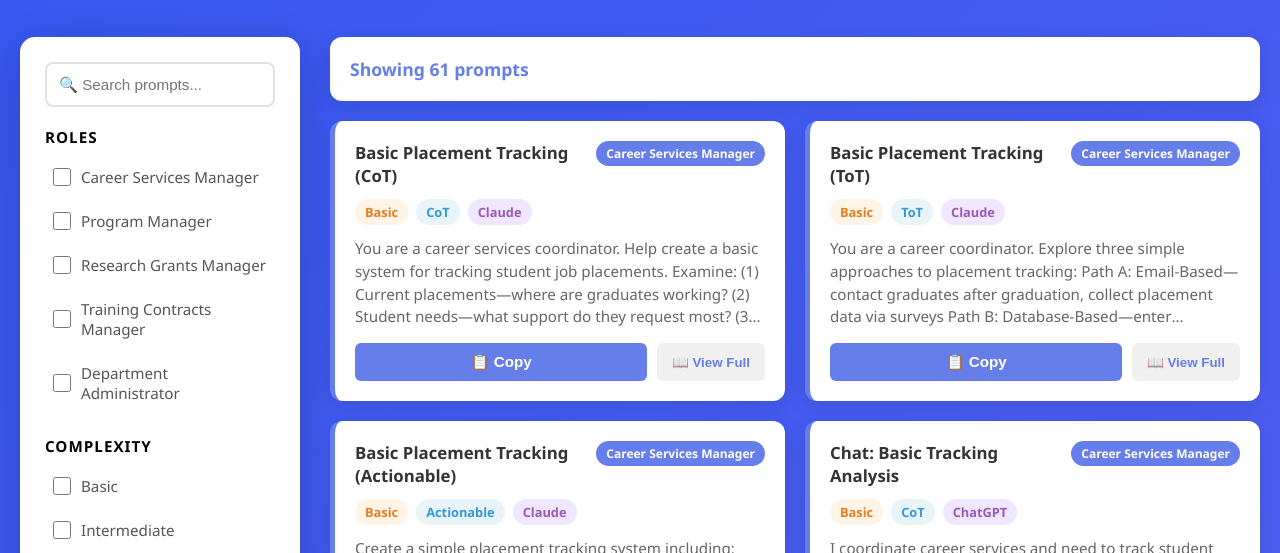
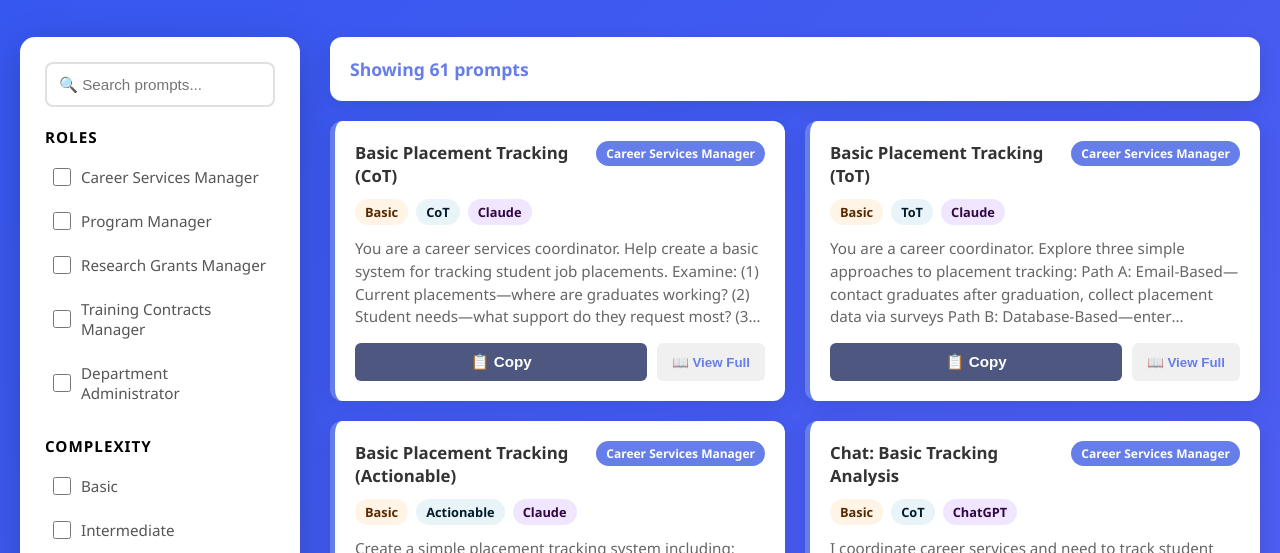
Before and after one commit to Bhavanikola2023/JJAY-Session-1-, a plain HTML site: page index.html in a window 1280 px wide. Shown: the part 217-770 px from the top of the page. Drawn offline with Linux system fonts and the light colour scheme.

Commit message:
Update index.html

```diff
--- a/index.html
+++ b/index.html
@@ -289,17 +289,17 @@
 
         .badge-complexity {
             background: #fff4e6;
-            color: #e67e22;
+            color: #592b03;
         }
 
         .badge-reasoning {
             background: #e8f4f8;
-            color: #3498db;
+            color: #031c2d;
         }
 
         .badge-platform {
             background: #f0e6ff;
-            color: #9b59b6;
+            color: #310643;
         }
 
         .prompt-text {
@@ -323,7 +323,8 @@
         .copy-btn {
             flex: 1;
             padding: 10px;
-            background: #667eea;
+            background: #4e577f
+        ;
             color: white;
             border: none;
             border-radius: 6px;
```
